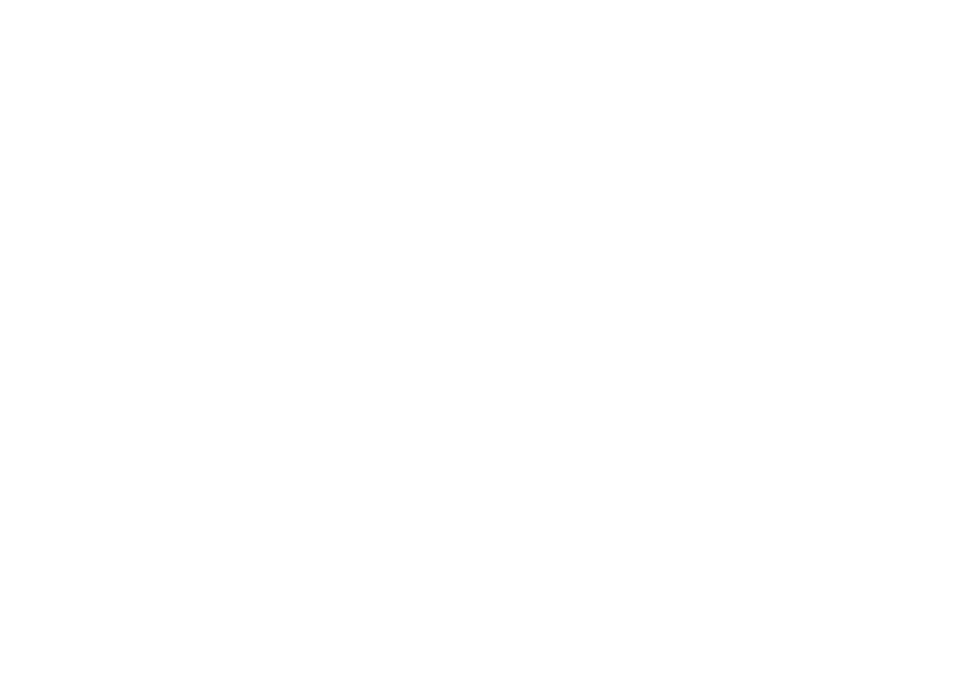
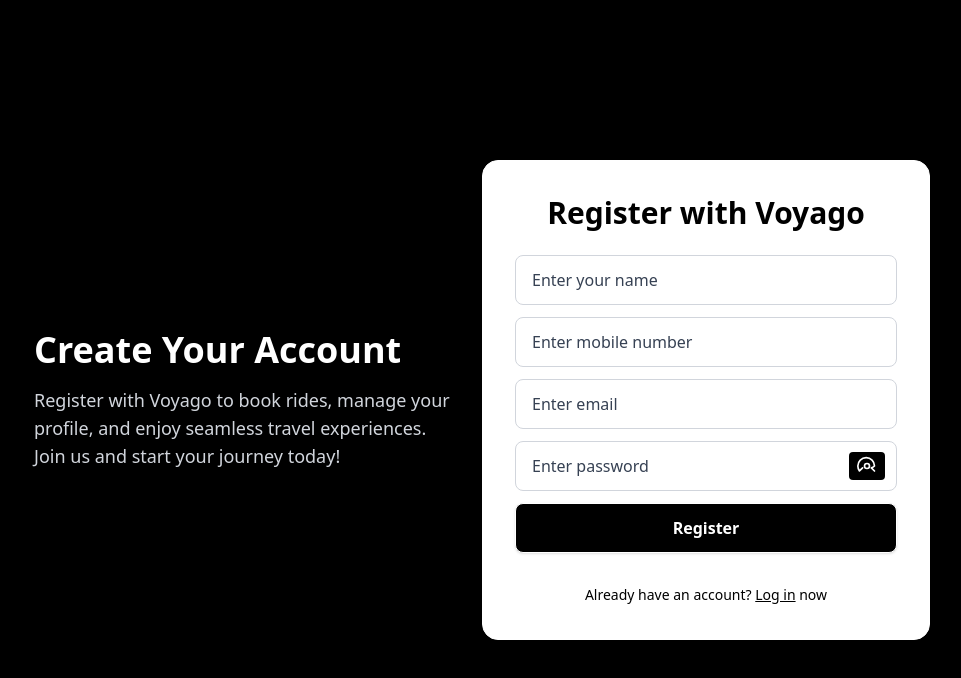
Before and after one commit to 4bjith/Voyago, a React (Vite) app: page /register in a window 1280 px wide. Before the commit this address had no page. Shown: the top 678 px of the page, without its empty margins (158-1119 px from the left). Built offline with nearby package versions, Linux system fonts and the light colour scheme.

Commit message:
Register page added & change title and logo in index

```diff
--- a/index.html
+++ b/index.html
@@ -1,10 +1,10 @@
-<!doctype html>
+<!DOCTYPE html>
 <html lang="en">
   <head>
     <meta charset="UTF-8" />
-    <link rel="icon" type="image/svg+xml" href="/vite.svg" />
+    <link rel="icon" type="image/svg+xml" href="/src/assets/titleLogo.svg" />
     <meta name="viewport" content="width=device-width, initial-scale=1.0" />
-    <title>uber-frontend</title>
+    <title>Voyago</title>
   </head>
   <body>
     <div id="root"></div>
--- a/src/Router.jsx
+++ b/src/Router.jsx
@@ -2,6 +2,7 @@
 import { ToastContainer } from "react-toastify";
 import Home from "./pages/Home";
 import Login from "./pages/Login";
+import Register from "./pages/Register";
 
 function Router() {
   return (
@@ -10,6 +11,7 @@
         <Routes>
             <Route path="/" element={<Home/>}/>
             <Route path="/login" element={<Login />} />
+            <Route path="/register" element={<Register />} />
         </Routes>
 
 
--- /dev/null
+++ b/src/pages/Register.jsx
@@ -0,0 +1,184 @@
+import { useRef, useState } from "react";
+import { toast } from "react-toastify";
+import { useNavigate } from "react-router-dom";
+import api from "../api/axiosClient";
+
+export default function Register() {
+  const [showPassword, setShowPassword] = useState(false);
+  const [loading, setLoading] = useState(false);
+
+  const nameRef = useRef();
+  const mobileRef = useRef();
+  const emailRef = useRef();
+  const passwordRef = useRef();
+  const navigate = useNavigate();
+
+  const registerSubmit = async () => {
+    const name = nameRef.current?.value;
+    const mobile = mobileRef.current?.value;
+    const email = emailRef.current?.value;
+    const password = passwordRef.current?.value;
+
+    if (!name || !mobile || !email || !password) {
+      toast.error("Please fill all fields.");
+      return;
+    }
+    setLoading(true);
+    try {
+      const res = await api.post("/register", {
+        name,
+        email,
+        password,
+        mobile,
+      });
+      if (res.data) {
+        toast.success("Registration successful!");
+        navigate("/login");
+      } else {
+        toast.error("Registration failed. Please try again.");
+      }
+    } catch (error) {
+      toast.error(error.response?.data?.message || "Registration failed");
+    } finally {
+      setLoading(false);
+    }
+  };
+
+  return (
+    <div className="w-screen h-screen bg-black flex items-center justify-center">
+      <div className="w-full max-w-4xl mx-auto flex flex-col md:flex-row items-center justify-center">
+        {/* Left Section: Info (hidden on mobile) */}
+        <div className="hidden md:flex flex-col justify-center items-start w-1/2 pr-8">
+          <h2 className="text-4xl font-bold text-white mb-4">
+            Create Your Account
+          </h2>
+          <p className="text-lg text-gray-300">
+            Register with Voyago to book rides, manage your profile, and enjoy
+            seamless travel experiences. Join us and start your journey today!
+          </p>
+        </div>
+        {/* Right Section: Register Form */}
+        <div className="w-full md:w-1/2 flex justify-center items-center h-full min-h-[480px]">
+          <div className="w-full max-w-md min-h-[480px] bg-white bg-opacity-10 backdrop-blur-lg rounded-2xl shadow-2xl p-8 flex flex-col items-center justify-center space-y-6 border border-white border-opacity-20">
+            <h1 className="text-3xl font-bold text-black mb-6">
+              Register with Voyago
+            </h1>
+            <input
+              type="text"
+              name="name"
+              id="name"
+              ref={nameRef}
+              placeholder="Enter your name"
+              className="w-full px-4 py-3 rounded-lg bg-white bg-opacity-20 text-black placeholder-gray-700 focus:outline-none focus:ring-2 focus:ring-white mb-3 border border-gray-300"
+            />
+            <input
+              type="tel"
+              name="mobile"
+              id="mobile"
+              ref={mobileRef}
+              placeholder="Enter mobile number"
+              className="w-full px-4 py-3 rounded-lg bg-white bg-opacity-20 text-black placeholder-gray-700 focus:outline-none focus:ring-2 focus:ring-white mb-3 border border-gray-300"
+            />
+            <input
+              type="email"
+              name="email"
+              id="email"
+              ref={emailRef}
+              placeholder="Enter email"
+              className="w-full px-4 py-3 rounded-lg bg-white bg-opacity-20 text-black placeholder-gray-700 focus:outline-none focus:ring-2 focus:ring-white mb-3 border border-gray-300"
+            />
+            <div className="w-full relative mb-3">
+              <input
+                type={showPassword ? "text" : "password"}
+                name="password"
+                id="password"
+                ref={passwordRef}
+                placeholder="Enter password"
+                className="w-full px-4 py-3 rounded-lg bg-white bg-opacity-20 text-black placeholder-gray-700 focus:outline-none focus:ring-2 focus:ring-white border border-gray-300"
+              />
+              <button
+                type="button"
+                onClick={() => setShowPassword((prev) => !prev)}
+                className="absolute right-3 top-1/2 -translate-y-1/2 text-white bg-black bg-opacity-60 px-2 py-1 rounded focus:outline-none"
+                tabIndex={-1}
+                aria-label={showPassword ? "Hide password" : "Show password"}
+              >
+                {showPassword ? (
+                  <svg
+                    xmlns="http://www.w3.org/2000/svg"
+                    className="h-5 w-5"
+                    fill="none"
+                    viewBox="0 0 24 24"
+                    stroke="currentColor"
+                  >
+                    <path
+                      strokeLinecap="round"
+                      strokeLinejoin="round"
+                      strokeWidth={2}
+                      d="M13.875 18.825A10.05 10.05 0 0112 19c-5.523 0-10-4.477-10-10a9.96 9.96 0 012.122-6.13m1.664-1.664A9.96 9.96 0 0112 3c5.523 0 10 4.477 10 10a9.96 9.96 0 01-1.664 6.13m-1.664 1.664A10.05 10.05 0 0112 21c-1.125 0-2.217-.165-3.25-.475M15 12a3 3 0 11-6 0 3 3 0 016 0z"
+                    />
+                  </svg>
+                ) : (
+                  <svg
+                    xmlns="http://www.w3.org/2000/svg"
+                    className="h-5 w-5"
+                    fill="none"
+                    viewBox="0 0 24 24"
+                    stroke="currentColor"
+                  >
+                    <path
+                      strokeLinecap="round"
+                      strokeLinejoin="round"
+                      strokeWidth={2}
+                      d="M15 12a3 3 0 11-6 0 3 3 0 016 0zm2.25 2.25l3.75 3.75m-3.75-3.75A9.96 9.96 0 0021 12c0-5.523-4.477-10-10-10S1 6.477 1 12c0 2.21.72 4.25 1.93 5.93m3.75-3.75l-3.75 3.75"
+                    />
+                  </svg>
+                )}
+              </button>
+            </div>
+            <button
+              onClick={registerSubmit}
+              disabled={loading}
+              className={`w-full py-3 rounded-lg bg-black text-white font-semibold transition duration-300 border border-white border-opacity-30 shadow flex items-center justify-center ${
+                loading
+                  ? "opacity-70 cursor-not-allowed"
+                  : "hover:bg-white hover:text-black"
+              }`}
+            >
+              {loading ? (
+                <svg
+                  className="animate-spin h-5 w-5 mr-2 text-white"
+                  xmlns="http://www.w3.org/2000/svg"
+                  fill="none"
+                  viewBox="0 0 24 24"
+                >
+                  <circle
+                    className="opacity-25"
+                    cx="12"
+                    cy="12"
+                    r="10"
+                    stroke="currentColor"
+                    strokeWidth="4"
+                  ></circle>
+                  <path
+                    className="opacity-75"
+                    fill="currentColor"
+                    d="M4 12a8 8 0 018-8v4a4 4 0 00-4 4H4z"
+                  ></path>
+                </svg>
+              ) : null}
+              {loading ? "Registering..." : "Register"}
+            </button>
+            <p className="text-black text-sm mt-2">
+              Already have an account?{" "}
+              <a href="/login" className="underline hover:text-blue-700">
+                Log in
+              </a>{" "}
+              now
+            </p>
+          </div>
+        </div>
+      </div>
+    </div>
+  );
+}
```
Also changed, not shown: src/assets/titleLogo.png (added), src/assets/titleLogo.svg (added).
